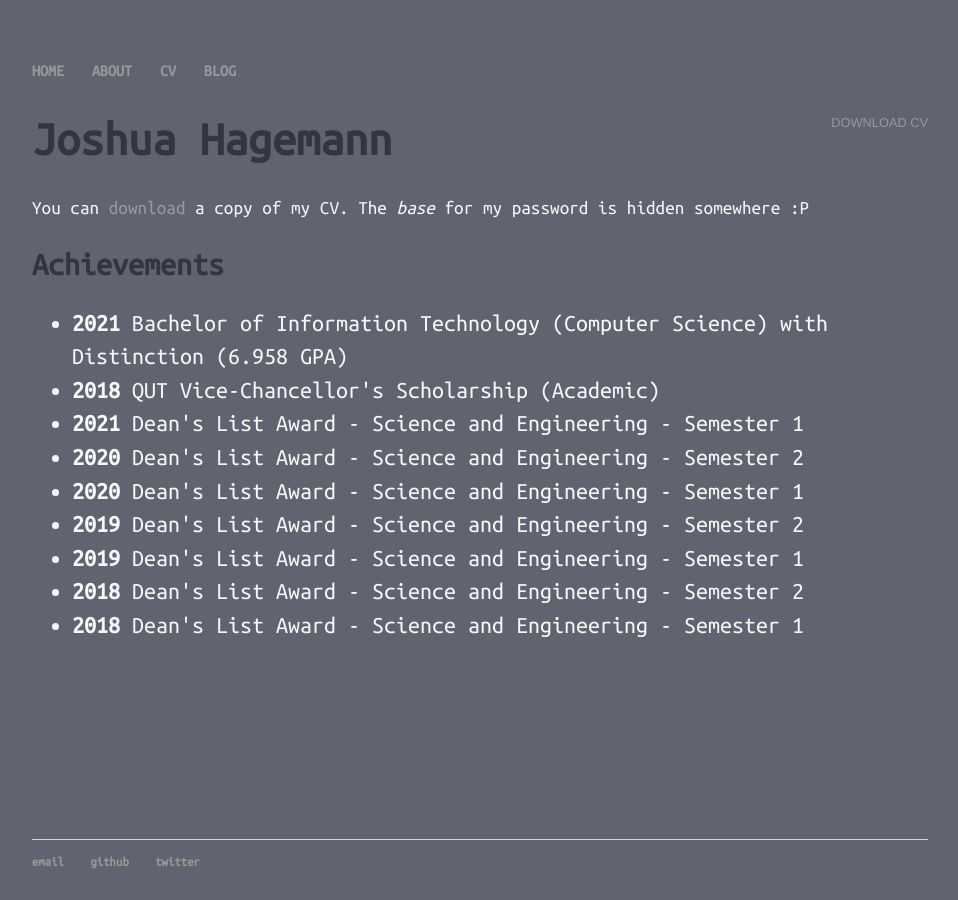
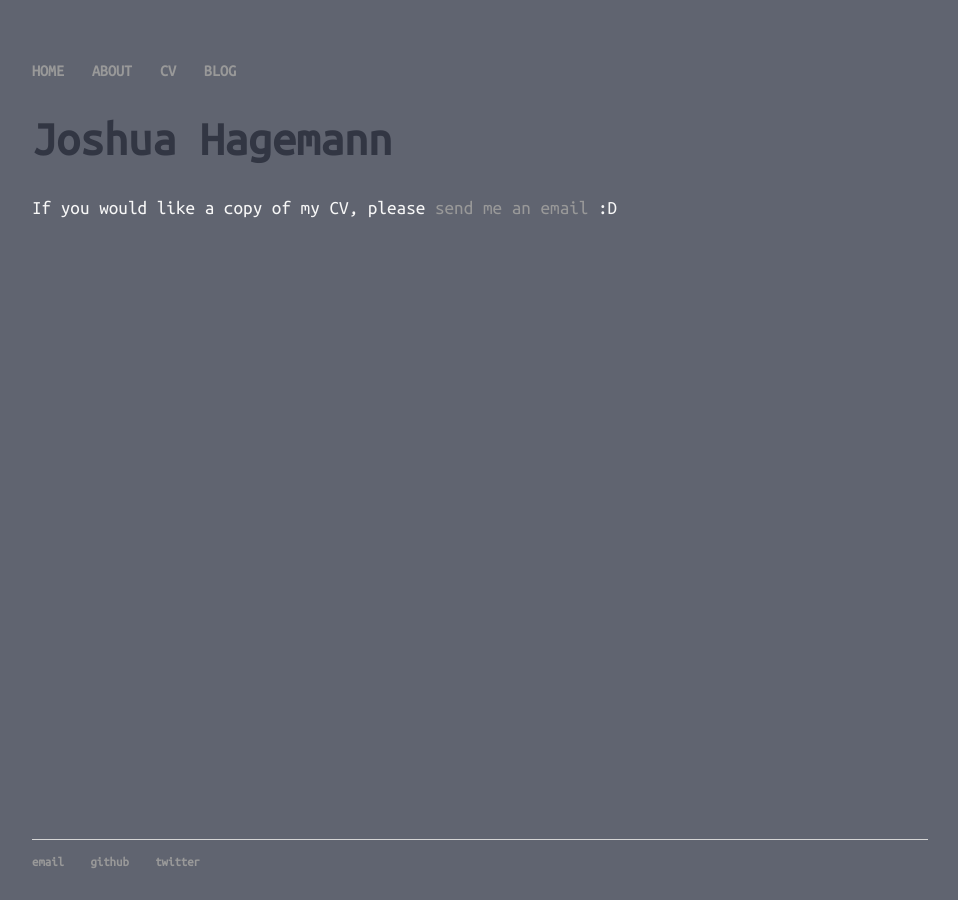
Before and after one commit to HagemannJ/HagemannJ.github.io, a Jekyll site: the page built from cv/index.html, in a window 1280 px wide. Shown: the whole page, without its empty margins (160-1118 px from the left). Built offline with Jekyll 4.4.1, drawn with Linux system fonts in a browser that asks for light colours.

Commit message:
updated CV

```diff
--- a/cv/index.html
+++ b/cv/index.html
@@ -4,19 +4,7 @@ title: CV of Joshua Hagemann
 ---
 
 	<div class="cv">
-		<a href="/files/JoshuaHagemannCV_2022-protected.pdf" class="download" title="Download CV as PDF">Download CV</a>
+		<!--<a href="/files/JoshuaHagemannCV_2022-protected.pdf" class="download" title="Download CV as PDF">Download CV</a>-->
 					<h1>Joshua Hagemann</h1>
-					<p id="YjhfN002az00WmReRmZ3VA==">You can <a href="/files/JoshuaHagemannCV_2022-protected.pdf">download</a> a copy of my CV. The <em>base</em> for my password is hidden somewhere :P</p>
-					<h2>Achievements</h2>
-					<ul>
-						<li><b>2021</b>	Bachelor of Information Technology (Computer Science) with Distinction (6.958 GPA)</li>
-						<li><b>2018</b>	QUT Vice-Chancellor's Scholarship (Academic)</li>
-						<li><b>2021</b>	Dean's List Award - Science and Engineering - Semester 1</li>
-						<li><b>2020</b>	Dean's List Award - Science and Engineering - Semester 2</li>
-						<li><b>2020</b> Dean's List Award - Science and Engineering - Semester 1</li>
-						<li><b>2019</b>	Dean's List Award - Science and Engineering - Semester 2</li>
-						<li><b>2019</b> Dean's List Award - Science and Engineering - Semester 1</li>
-						<li><b>2018</b> Dean's List Award - Science and Engineering - Semester 2</li>
-						<li><b>2018</b> Dean's List Award - Science and Engineering - Semester 1</li>
-					</ul>
+					<p id="YjhfN002az00WmReRmZ3VA==">If you would like a copy of my CV, please <a href="mailto:jhagemann52@gmail.com">send me an email</a> :D</p>
 	</div>
```
